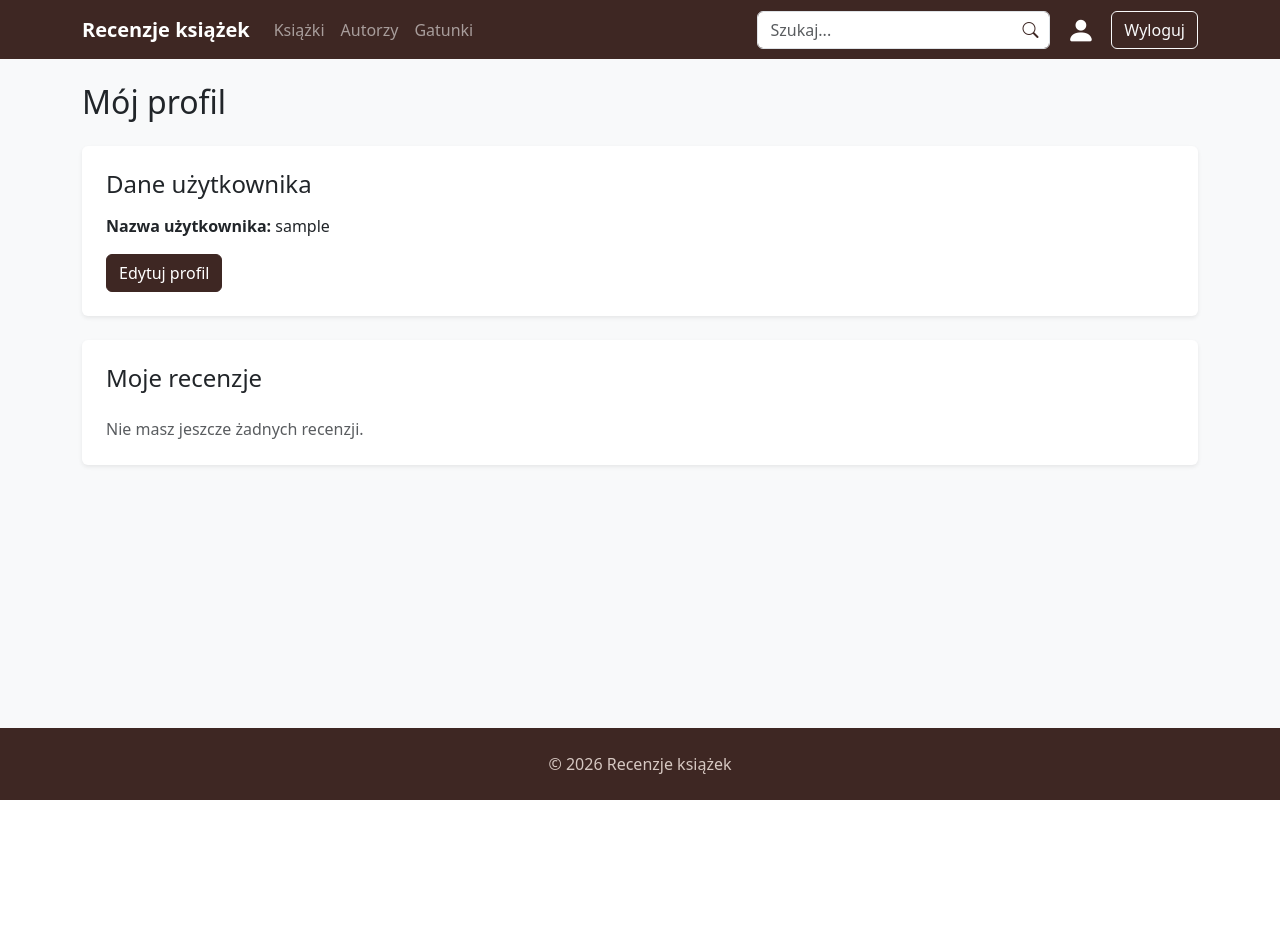
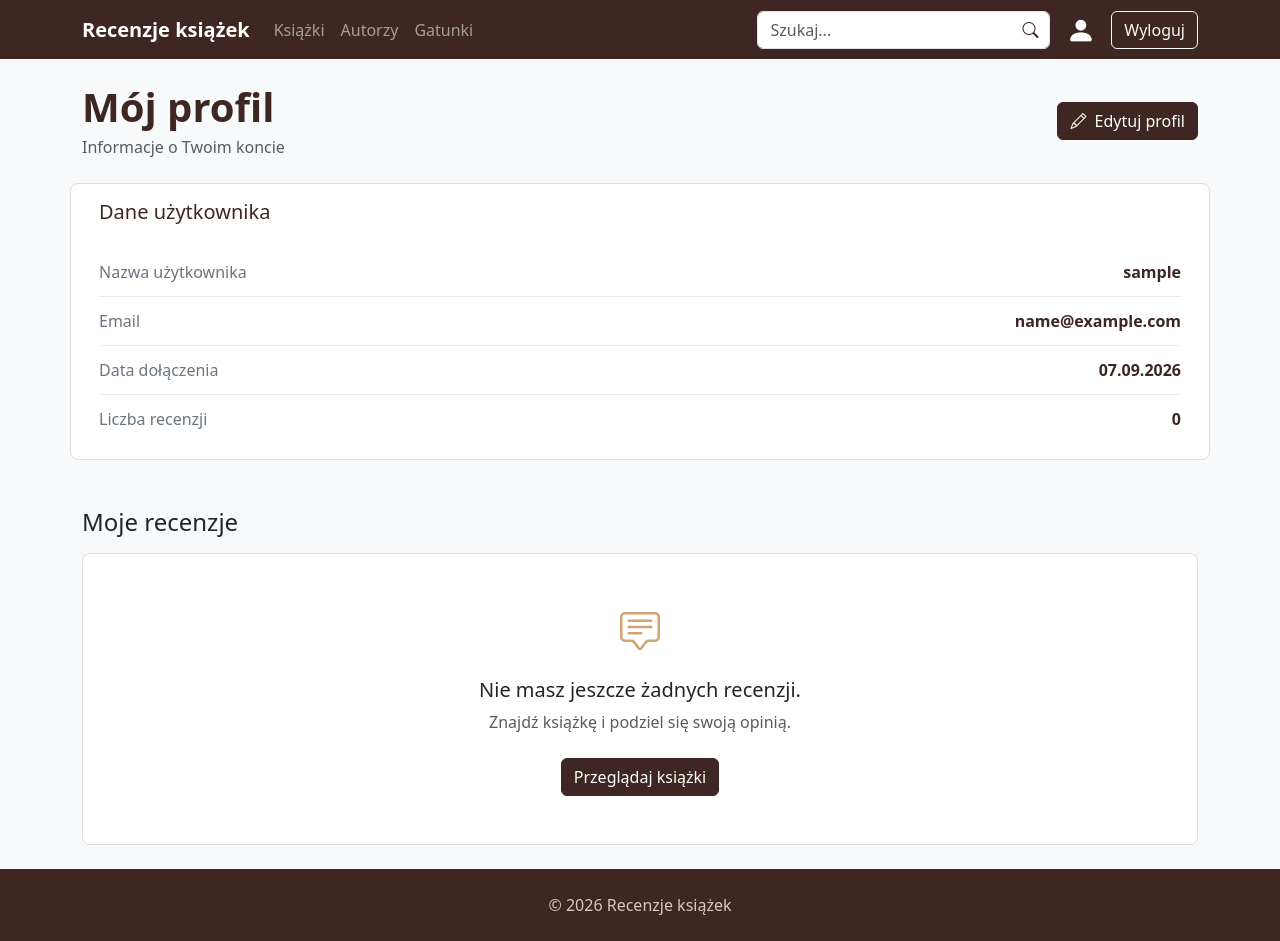
Before and after one commit to rwiszowaty/django-book-review, a Django app: page /users/profile/ in a window 1280 px wide. Before the commit the page ends 800 px from the top, so only its background shows below. Run offline with Django 5.2, Linux system fonts and the light colour scheme; the visitor is signed in with stand-in values (Sample User, id 1); data that the repository does not hold is empty.

Commit message:
feat: improve user profile and rating display

```diff
--- a/static/css/style.css
+++ b/static/css/style.css
@@ -3,6 +3,19 @@
     --site-brown-hover: #5c402e;
     --site-brown-light: #d4a373;
     --site-brown-bg: #f5f0ec;
+
+    --site-text: #212529;
+    --site-text-muted: #6c757d;
+    --site-border: #e5ddd7;
+    --site-border-light: #eee7e2;
+
+    --site-danger: #dc3545;
+    --site-danger-hover: #e35d6a;
+
+    --site-rating: #e6b41f;
+
+    --site-footer-text: #d6c8c2;
+    --site-image-bg: #f5f5f5;
 }
 
 .site-header {
@@ -15,18 +28,19 @@
 
 .site-footer {
     background-color: var(--site-brown);
-    color: #d6c8c2;
+    color: var(--site-footer-text);
 }
 
-.book-cover {
+.book-cover,
+.book-detail-cover {
     width: 100%;
     height: 260px;
     object-fit: contain;
-    background-color: #f5f5f5;
+    background-color: var(--site-image-bg);
 }
 
 .book-title {
-    color: #212529;
+    color: var(--site-text);
     font-weight: 600;
 }
 
@@ -34,36 +48,31 @@
     color: var(--site-brown-hover);
 }
 
-
-.book-detail-cover {
-    width: 100%;
-    max-height: 500px;
-    object-fit: contain;
-    background-color: #f5f5f5;
-}
-
-.btn-search {
+.btn-search,
+.btn-save {
     background-color: var(--site-brown);
     border-color: var(--site-brown);
     color: #fff;
 }
 
 
-.btn-search:hover {
+.btn-search:hover,
+.btn-save:hover {
     background-color: var(--site-brown-hover);
     border-color: var(--site-brown-hover);
     color: #fff;
 }
 
-.btn-save {
-    background-color: var(--site-brown);
-    border-color: var(--site-brown);
+
+.btn-delete {
+    background-color: var(--site-danger);
+    border-color: var(--site-danger);
     color: #fff;
 }
 
-.btn-save:hover {
-    background-color: var(--site-brown-hover);
-    border-color: var(--site-brown-hover);
+.btn-delete:hover {
+    background-color: var(--site-danger-hover);
+    border-color: var(--site-danger-hover);
     color: #fff;
 }
 
@@ -100,6 +109,80 @@
     box-shadow: none;
 }
 
+.rating-stars {
+    color: var(--site-rating);
+    font-size: 1.6rem;
+}
+
+.profile-header h1 {
+    color: var(--site-brown);
+    font-weight: 600;
+}
+
+.profile-card,
+.profile-review-card,
+.profile-empty-card {
+    border: 1px solid var(--site-border);
+    border-radius: 0.5rem;
+    background-color: #fff;
+}
+
+.profile-section-title {
+    color: var(--site-brown);
+}
+
+.profile-info-row {
+    display: flex;
+    justify-content: space-between;
+    gap: 1rem;
+    padding: 0.75rem 0;
+    border-bottom: 1px solid var(--site-border-light);
+}
+
+.profile-info-row:last-child {
+    border-bottom: 0;
+}
+
+.profile-info-row span {
+    color: var(--site-text-muted);
+}
+
+.profile-info-row strong {
+    color: var(--site-brown);
+}
+
+.profile-review-card {
+    transition: box-shadow 0.2s ease;
+}
+
+.profile-review-card:hover {
+    box-shadow: 0 0.25rem 0.75rem rgba(62, 39, 35, 0.08);
+}
+
+.profile-book-title {
+    color: var(--site-brown);
+    font-weight: 600;
+    text-decoration: none;
+}
+
+.profile-book-title:hover {
+    color: var(--site-brown-hover);
+}
+
+.profile-review-content {
+    color: var(--site-text);
+}
+
+.profile-review-date {
+    color: var(--site-text-muted);
+    font-size: 0.875rem;
+}
+
+.profile-empty-icon {
+    color: var(--site-brown-light);
+    font-size: 2.5rem;
+}
+
 .profile-icon {
     color: #fff;
     font-size: 1.8rem;
@@ -108,8 +191,3 @@
 .profile-icon:hover {
     color: var(--site-brown-light);
 }
-
-.rating-stars {
-    color: #e6b41f;
-    font-size: 1.6rem;
-}
--- a/templates/profile.html
+++ b/templates/profile.html
@@ -3,63 +3,146 @@
 {% block title %}Mój profil{% endblock %}
 
 {% block content %}
-<div class="mb-4">
-    <h1 class="h2">Mój profil</h1>
+
+<div class="profile-header mb-4">
+    <div class="d-flex justify-content-between align-items-center">
+        <div>
+            <h1 class="mb-1">Mój profil</h1>
+            <p class="text-muted mb-0">
+                Informacje o Twoim koncie
+            </p>
         </div>
-
-<div class="card border-0 shadow-sm mb-4">
-    <div class="card-body p-4">
-        <h2 class="h4 mb-3">Dane użytkownika</h2>
-
-        <p class="mb-3">
-            <strong>Nazwa użytkownika:</strong>
-            {{ profile_user.username }}
-        </p>
 
         <a
             href="{% url 'users:profile_edit' %}"
             class="btn btn-save"
         >
+            <i class="bi bi-pencil me-1"></i>
             Edytuj profil
         </a>
     </div>
 </div>
 
-<div class="card border-0 shadow-sm">
-    <div class="card-body p-4">
-        <h2 class="h4 mb-4">Moje recenzje</h2>
+<div class="row g-4 mb-5">
+    <div class="card profile-card h-100">
+        <div class="card-body">
+
+            <h2 class="h5 profile-section-title mb-4">
+                Dane użytkownika
+            </h2>
+
+            <div class="profile-info-row">
+                <span>Nazwa użytkownika</span>
+                <strong>{{ profile_user.username }}</strong>
+            </div>
+
+            <div class="profile-info-row">
+                <span>Email</span>
+                <strong>{{ profile_user.email }}</strong>
+            </div>
+
+            <div class="profile-info-row">
+                <span>Data dołączenia</span>
+                <strong>
+                    {{ profile_user.date_joined|date:"d.m.Y" }}
+                </strong>
+            </div>
+
+            <div class="profile-info-row">
+                <span>Liczba recenzji</span>
+                <strong>
+                    {{ review_count }}
+                </strong>
+            </div>
+
+        </div>
+    </div>
+</div>
+
+
+<h2 class="h4 mb-3">Moje recenzje</h2>
 
 {% if reviews %}
+
     {% for review in reviews %}
-                <article class="review mb-4 pb-4 border-bottom">
-                    <h3 class="h5 mb-2">
+    <div class="card profile-review-card mb-3">
+        <div class="card-body">
+
+            <div>
+                <h3 class="h4 mb-1">
                     <a
-                            href="{% url 'books:book_detail' review.book.slug %}"
-                            class="text-decoration-none"
+                        href="{% url 'books:book_detail' slug=review.book.slug %}"
+                        class="profile-book-title"
                     >
                         {{ review.book.title }}
                     </a>
                 </h3>
 
-                    <p class="mb-2">
+                <div class="rating-stars mb-2">
+                    {% for star in review.rating_stars %}
+                        <i
+                            class="bi {{ star }}"
+                            aria-hidden="true"
+                        ></i>
+                    {% endfor %}
+                </div>
+            </div>
+
+            <p class="profile-review-content mb-3">
                 {{ review.content }}
             </p>
 
-                    <div class="mb-2">
-                        <strong>Ocena:</strong>
-                        {{ review.rating }}/5
+            <div class="profile-review-date mb-2">
+                Dodano: {{ review.created_at|date:"d.m.Y H:i" }}
             </div>
 
-                    <small class="text-muted">
-                        {{ review.created_at|date:"d.m.Y" }}
-                    </small>
-                </article>
-            {% endfor %}
-        {% else %}
-            <p class="text-muted mb-0">
-                Nie masz jeszcze żadnych recenzji.
-            </p>
-        {% endif %}
+            <div>
+                <a
+                    href="{% url 'books:review_edit' pk=review.pk %}"
+                    class="btn btn-sm btn-save me-1"
+                >
+                    <i class="bi bi-pencil me-1"></i>
+                    Edytuj
+                </a>
+
+                <a
+                    href="{% url 'books:review_delete' pk=review.pk %}"
+                    class="btn btn-sm btn-delete"
+                >
+                    <i class="bi bi-trash me-1"></i>
+                    Usuń
+                </a>
+            </div>
+
         </div>
     </div>
+    {% endfor %}
+
+{% else %}
+
+    <div class="card profile-empty-card">
+        <div class="card-body text-center py-5">
+
+            <i class="bi bi-chat-square-text profile-empty-icon"></i>
+
+            <h3 class="h5 mt-3">
+                Nie masz jeszcze żadnych recenzji.
+            </h3>
+
+            <p class="text-muted mb-4">
+                Znajdź książkę i podziel się swoją opinią.
+            </p>
+
+            <a
+                href="{% url 'books:book_list' %}"
+                class="btn btn-save"
+            >
+                Przeglądaj książki
+            </a>
+
+        </div>
+    </div>
+
+{% endif %}
+
 {% endblock %}
--- a/users/views.py
+++ b/users/views.py
@@ -3,6 +3,8 @@ from django.urls import reverse
 from django.views.generic import FormView, TemplateView
 
 from .forms import UsernameForm
+
+from books.utils import get_rating_stars
 
 
 class SetUsernameView(LoginRequiredMixin, FormView):
@@ -27,10 +29,18 @@ class ProfileView(LoginRequiredMixin, TemplateView):
 
     def get_context_data(self, **kwargs):
         context = super().get_context_data(**kwargs)
-        context["profile_user"] = self.request.user
-        context["reviews"] = self.request.user.reviews.select_related(
+
+        reviews = self.request.user.reviews.select_related(
             "book",
         ).all()
+
+        for review in reviews:
+            review.rating_stars = get_rating_stars(review.rating)
+
+        context["profile_user"] = self.request.user
+        context["reviews"] = reviews
+        context["review_count"] = reviews.count()
+
         return context
 
 
```
Also changed, not shown: books/tests/test_utils.py (added, +122 -0 lines), books/utils.py (added, +21 -0 lines), books/views.py (+2 -20 lines), users/tests/test_views.py (+11 -3 lines). Lines whose indentation alone changed are shown as unchanged.
